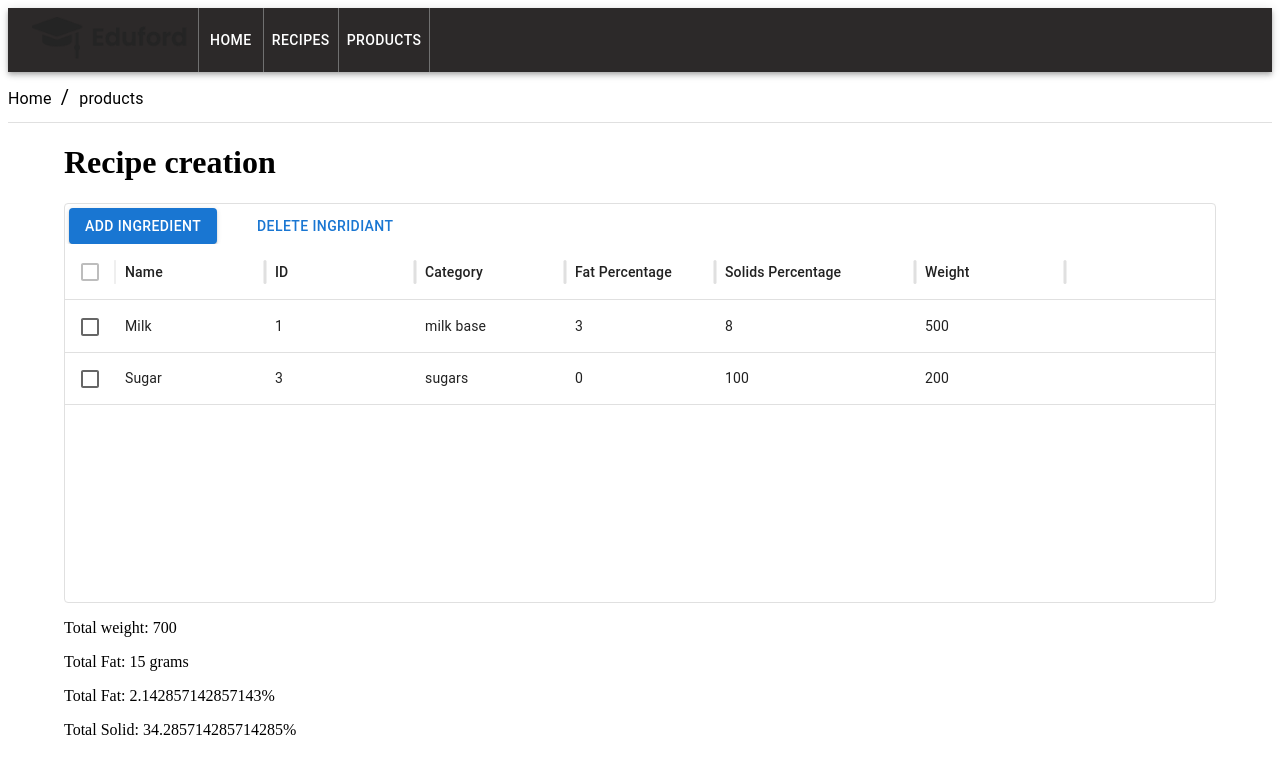
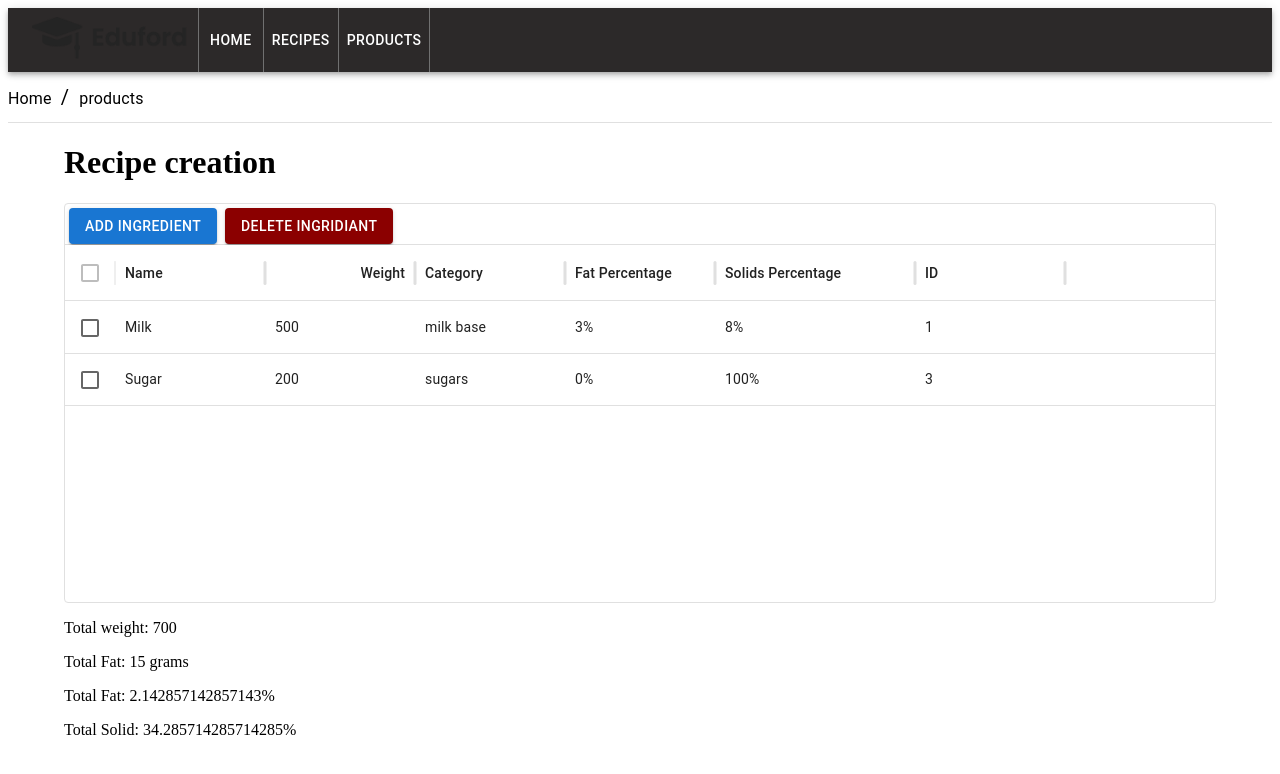
Before and after one commit to ArielVlevin/ScoopScience, a React (Vite) app: page /products in a window 1280 px wide. Shown: the top 774 px of the page. Built offline with nearby package versions, Linux system fonts and the light colour scheme; the HTML template or start-up script is replaced by a standard one.

Commit message:
newrecipePage 2.2 --> add,remove and weight value by number

```diff
--- a/src/components/newRecipe/RecipeModal.tsx
+++ b/src/components/newRecipe/AddIngredientModal.tsx
@@ -21,11 +21,11 @@ const ingredientsByCategory: { [key: string]: { id: string, name: string }[] } =
   "adding": [{ id: '9', name: "Chocolate Chips" }, { id: '10', name: "Nuts" }],
 };
 
-interface CategoryModalProps {
+interface AddIngredientModalProps {
   onAdd: (category: string, ingredient: string, id: string) => void;
 }
 
-export default function CategoryModal({ onAdd }: CategoryModalProps) {
+export default function AddIngredientModal({ onAdd }: AddIngredientModalProps) {
   const [open, setOpen] = React.useState(false);
   const [category, setCategory] = React.useState<string>('');
   const [selectedIngredient, setSelectedIngredient] = React.useState<{ id: string, name: string } | null>(null);
@@ -65,7 +65,7 @@ export default function CategoryModal({ onAdd }: CategoryModalProps) {
 
   return (
     <div>
-      <Button variant="contained" color="primary" onClick={handleOpen}>Add Ingredient</Button>
+      <Button variant="contained"color="primary" onClick={handleOpen} >Add Ingredient</Button>
       <Modal
         open={open}
         onClose={handleClose}
--- a/src/components/newRecipe/RecipeDataGrid.tsx
+++ b/src/components/newRecipe/RecipeDataGrid.tsx
@@ -1,5 +1,5 @@
 import * as React from 'react';
-import { DataGrid, GridEventListener, GridRowEditStopReasons, GridRowModel, GridRowModesModel, GridSlots, useGridApiContext } from '@mui/x-data-grid';
+import { DataGrid, GridColDef, GridEventListener, GridRowEditStopReasons, GridRowModel, GridRowModesModel, GridSlots} from '@mui/x-data-grid';
 import { Toolbar } from './ToolBar';
 
 interface Row {
@@ -11,13 +11,22 @@ interface Row {
   weight: number;
 }
 
-const columns = [
+function precentFormat(value:number){
+  if(!value)
+    return '0%';
+  else
+    return `${value}%`
+}
+
+
+const columns :GridColDef[] = [
   { field: 'name', headerName: 'Name', width: 150 },
+  { field: 'weight', headerName: 'Weight',align:'left', type:'number', editable: true, width: 150},
+  { field: 'category', headerName: 'Category', valueOptions: ['milk base', 'sugars', 'stabilizer', 'fruits', 'adding'], width: 150 },
+  { field: 'fat_percentage', headerName: 'Fat Percentage', width: 150, valueFormatter:(value)=>{return precentFormat(value);}},
+  { field: 'solids_percentage', headerName: 'Solids Percentage', width: 200, valueFormatter:(value)=>{return precentFormat(value);}},
   { field: 'id', headerName: 'ID', width: 150 },
-  { field: 'category', headerName: 'Category', valueOptions: ['milk base', 'sugars', 'stabilizer', 'fruits', 'adding'], width: 150 },
-  { field: 'fat_percentage', headerName: 'Fat Percentage', width: 150 },
-  { field: 'solids_percentage', headerName: 'Solids Percentage', width: 200 },
-  { field: 'weight', headerName: 'Weight', editable: true, width: 150 },
+
 ];
 
 const initialRows: Row[] = [
@@ -27,16 +36,17 @@ const initialRows: Row[] = [
 ];
 
 const calculateTotalWeight = (rows: Row[]): number => {
-  return rows.reduce((total, row) => total + Number(row.weight), 0);
-};
+  return rows.reduce((total, row) => total + Number(row.weight), 0);};
 
 const calculateTotalFat = (rows: Row[]): number => {
-  return rows.reduce((total, row) => total + Number(row.fat_percentage)*(Number(row.weight)/Number(100)) , 0);
-};
+  return rows.reduce((total, row) => total + Number(row.fat_percentage)*(Number(row.weight)/Number(100)) , 0);};
 
 const calculateTotalSolid = (rows: Row[]): number => {
-  return rows.reduce((total, row) => total + Number(row.solids_percentage)*(Number(row.weight)/Number(100)) , 0);
-};
+  return rows.reduce((total, row) => total + Number(row.solids_percentage)*(Number(row.weight)/Number(100)) , 0);};
+
+
+
+
 
 export default function IngredientsDataGrid() {
   const [rows, setRows] = React.useState<Row[]>(initialRows);
@@ -65,15 +75,17 @@ export default function IngredientsDataGrid() {
       solids_percentage: newRow.solids_percentage,
       weight: newRow.weight,
     };
+
     setRows((prevRows) => {
       const updatedRows = prevRows.map((row) => (row.id === updatedRow.id ? updatedRow : row));
-      setTotalWeight(calculateTotalWeight(updatedRows)); // Update total weight after row update
+      setTotalWeight(calculateTotalWeight(updatedRows));
       setTotalFat(calculateTotalFat(updatedRows));
       setTotalSolid(calculateTotalSolid(updatedRows));
       return updatedRows;
     });
     return updatedRow;
   };
+
   React.useEffect(() => {
     setTotalWeight(calculateTotalWeight(rows));
     setTotalFat(calculateTotalFat(rows));
--- a/src/components/newRecipe/ToolBar.tsx
+++ b/src/components/newRecipe/ToolBar.tsx
@@ -1,6 +1,6 @@
-import { Button, Icon } from "@mui/material";
+import { Button, Divider, Icon } from "@mui/material";
 import { GridRowsProp, GridRowModesModel, GridRowModes, GridToolbarContainer } from "@mui/x-data-grid";
-import CategoryModal from "./RecipeModal";
+import CategoryModal from "./AddIngredientModal";
 
 
 
@@ -38,12 +38,16 @@ interface EditToolbarProps {
 
 
    return (
+    <>
      <GridToolbarContainer>
       <CategoryModal onAdd={handleAddIngredient} />
 
-       <Button color="primary" startIcon={<Icon />} onClick={handleClickDelete}>
+       <Button variant="contained" onClick={handleClickDelete} sx={{backgroundColor:'darkred'
+       }}>
          Delete Ingridiant
       </Button>
      </GridToolbarContainer>
+     <Divider />
+    </>
    );
  }
--- a/src/components/newRecipe/recipeForm.tsx
+++ b/src/components/newRecipe/recipeForm.tsx
@@ -74,7 +74,6 @@ export const RecipeForm: React.FC = () => {
     <div>
       <h1>Recipe Submission</h1>
       <button onClick={sendRecipeToServer}>Submit Recipe</button>
-
     </div>
   );
 };
```
